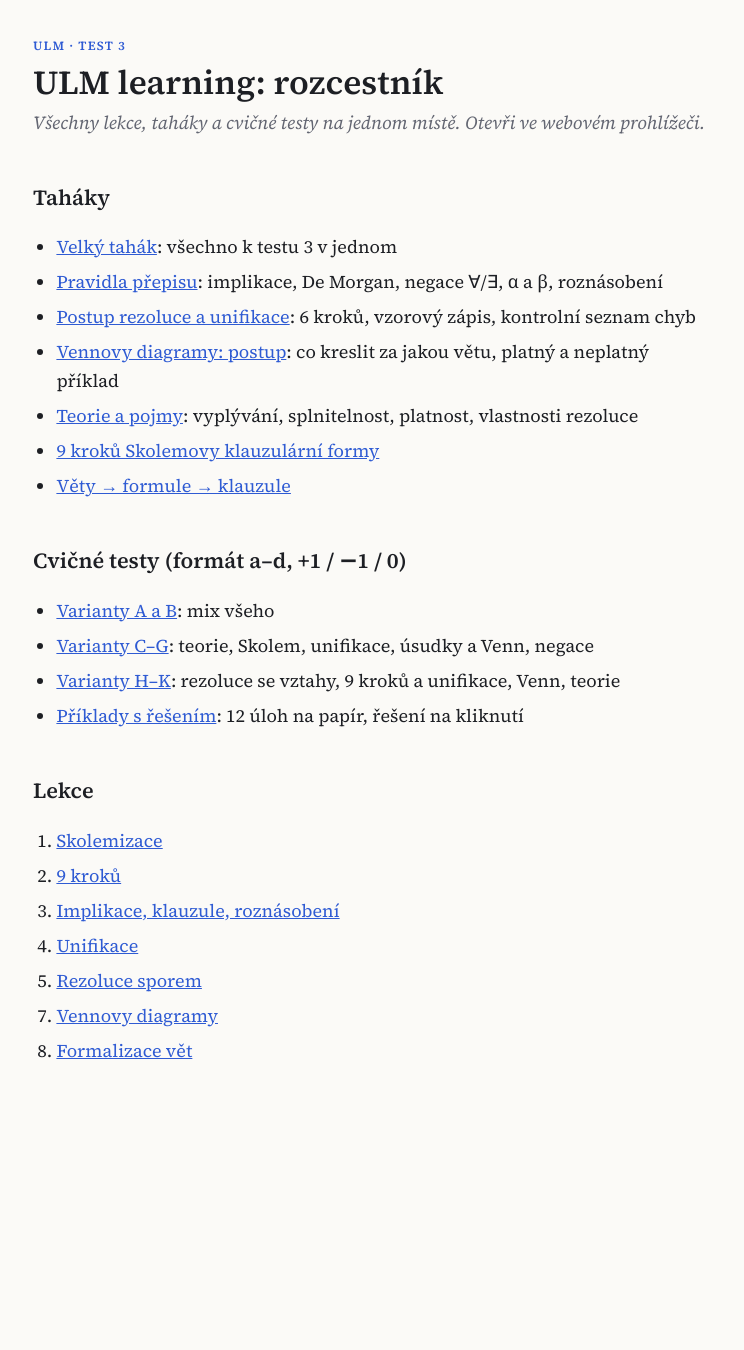
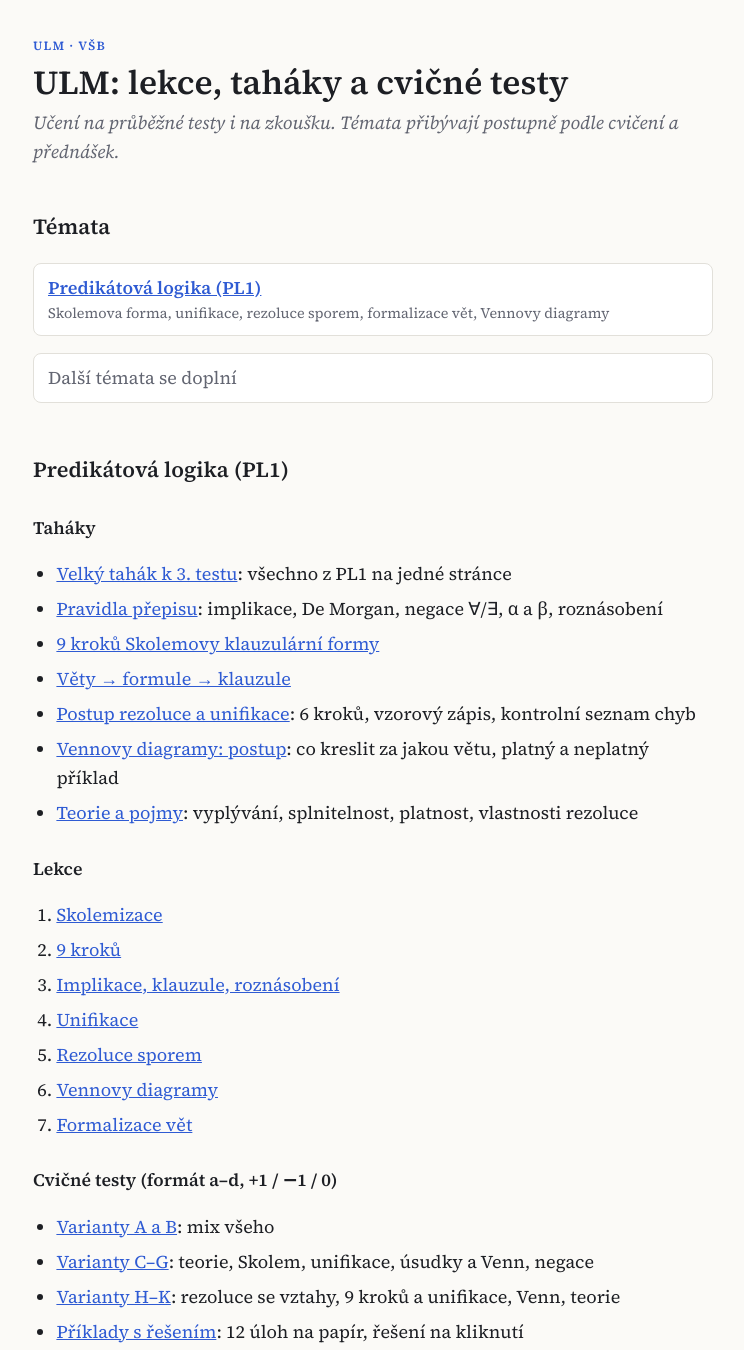
Before and after one commit to MrAdikYT/ulm-web, a plain HTML site: page index.html in a window 1280 px wide. Shown: the whole page, without its empty margins (267-1011 px from the left). Before the commit the page ends 1164 px from the top, so only its background shows below. Drawn offline with Linux system fonts and the light colour scheme.

Commit message:
Rozcestník pro celé ULM

```diff
--- a/index.html
+++ b/index.html
@@ -3,46 +3,62 @@
 <head>
 <meta charset="utf-8">
 <meta name="viewport" content="width=device-width, initial-scale=1">
-<title>ULM learning</title>
+<title>ULM: učení na zkoušku</title>
+<meta name="description" content="Lekce, taháky a cvičné testy k předmětu ULM na VŠB.">
 <link rel="stylesheet" href="assets/course.css">
+<style>
+.topics{display:grid;gap:10px;margin:18px 0 8px;padding:0;list-style:none}
+.topics li{border:1px solid var(--line);border-radius:8px;padding:10px 14px;background:var(--card)}
+.topics li span{display:block;font-size:.9rem;color:var(--muted)}
+.topics a{font-weight:600}
+.soon{color:var(--muted)}
+</style>
 </head>
 <body>
 <main>
 <header class="lesson">
-<div class="kicker">ULM · test 3</div>
-<h1>ULM learning: rozcestník</h1>
-<p class="lede">Všechny lekce, taháky a cvičné testy na jednom místě. Otevři ve webovém prohlížeči.</p>
+<div class="kicker">ULM · VŠB</div>
+<h1>ULM: lekce, taháky a cvičné testy</h1>
+<p class="lede">Učení na průběžné testy i na zkoušku. Témata přibývají postupně podle cvičení a přednášek.</p>
 </header>
 
-<h2>Taháky</h2>
+<h2>Témata</h2>
+<ul class="topics">
+<li><a href="#pl1">Predikátová logika (PL1)</a><span>Skolemova forma, unifikace, rezoluce sporem, formalizace vět, Vennovy diagramy</span></li>
+<li class="soon">Další témata se doplní</li>
+</ul>
+
+<h2 id="pl1">Predikátová logika (PL1)</h2>
+
+<h3>Taháky</h3>
 <ul>
-<li><a href="ulm-tahak.html">Velký tahák</a>: všechno k testu 3 v jednom</li>
+<li><a href="ulm-tahak.html">Velký tahák k 3. testu</a>: všechno z PL1 na jedné stránce</li>
 <li><a href="reference/pravidla-prepisu.html">Pravidla přepisu</a>: implikace, De Morgan, negace ∀/∃, α a β, roznásobení</li>
+<li><a href="reference/skolem-9-kroku.html">9 kroků Skolemovy klauzulární formy</a></li>
+<li><a href="reference/vety-klauzule.html">Věty → formule → klauzule</a></li>
 <li><a href="reference/rezoluce-postup.html">Postup rezoluce a unifikace</a>: 6 kroků, vzorový zápis, kontrolní seznam chyb</li>
 <li><a href="reference/venn-postup.html">Vennovy diagramy: postup</a>: co kreslit za jakou větu, platný a neplatný příklad</li>
 <li><a href="reference/teorie-pojmy.html">Teorie a pojmy</a>: vyplývání, splnitelnost, platnost, vlastnosti rezoluce</li>
-<li><a href="reference/skolem-9-kroku.html">9 kroků Skolemovy klauzulární formy</a></li>
-<li><a href="reference/vety-klauzule.html">Věty → formule → klauzule</a></li>
 </ul>
 
-<h2>Cvičné testy (formát a–d, +1 / −1 / 0)</h2>
+<h3>Lekce</h3>
+<ol>
+<li><a href="lessons/0001-skolemizace.html">Skolemizace</a></li>
+<li><a href="lessons/0002-devet-kroku.html">9 kroků</a></li>
+<li><a href="lessons/0003-implikace-klauzule.html">Implikace, klauzule, roznásobení</a></li>
+<li><a href="lessons/0004-unifikace.html">Unifikace</a></li>
+<li><a href="lessons/0005-rezoluce-sporem.html">Rezoluce sporem</a></li>
+<li><a href="lessons/0007-vennovy-diagramy.html">Vennovy diagramy</a></li>
+<li><a href="lessons/0008-formalizace.html">Formalizace vět</a></li>
+</ol>
+
+<h3>Cvičné testy (formát a–d, +1 / −1 / 0)</h3>
 <ul>
 <li><a href="lessons/0006-cvicny-test.html">Varianty A a B</a>: mix všeho</li>
 <li><a href="lessons/0009-dalsi-testy.html">Varianty C–G</a>: teorie, Skolem, unifikace, úsudky a Venn, negace</li>
 <li><a href="lessons/0010-testy-h-k.html">Varianty H–K</a>: rezoluce se vztahy, 9 kroků a unifikace, Venn, teorie</li>
 <li><a href="lessons/0011-priklady-s-resenim.html">Příklady s řešením</a>: 12 úloh na papír, řešení na kliknutí</li>
 </ul>
-
-<h2>Lekce</h2>
-<ol>
-<li><a href="lessons/0001-skolemizace.html">Skolemizace</a></li>
-<li><a href="lessons/0002-devet-kroku.html">9 kroků</a></li>
-<li><a href="lessons/0003-implikace-klauzule.html">Implikace, klauzule, roznásobení</a></li>
-<li><a href="lessons/0004-unifikace.html">Unifikace</a></li>
-<li><a href="lessons/0005-rezoluce-sporem.html">Rezoluce sporem</a></li>
-<li value="7"><a href="lessons/0007-vennovy-diagramy.html">Vennovy diagramy</a></li>
-<li><a href="lessons/0008-formalizace.html">Formalizace vět</a></li>
-</ol>
 </main>
 </body>
 </html>
```
Also changed, not shown: lessons/0001-skolemizace.html (+1 -1 lines), lessons/0002-devet-kroku.html (+1 -1 lines), lessons/0003-implikace-klauzule.html (+1 -1 lines), lessons/0004-unifikace.html (+1 -1 lines), lessons/0005-rezoluce-sporem.html (+1 -1 lines), lessons/0006-cvicny-test.html (+1 -1 lines), lessons/0007-vennovy-diagramy.html (+1 -1 lines), lessons/0008-formalizace.html (+1 -1 lines), lessons/0009-dalsi-testy.html (+1 -1 lines), lessons/0010-testy-h-k.html (+1 -1 lines), lessons/0011-priklady-s-resenim.html (+1 -1 lines), 1 other file.
